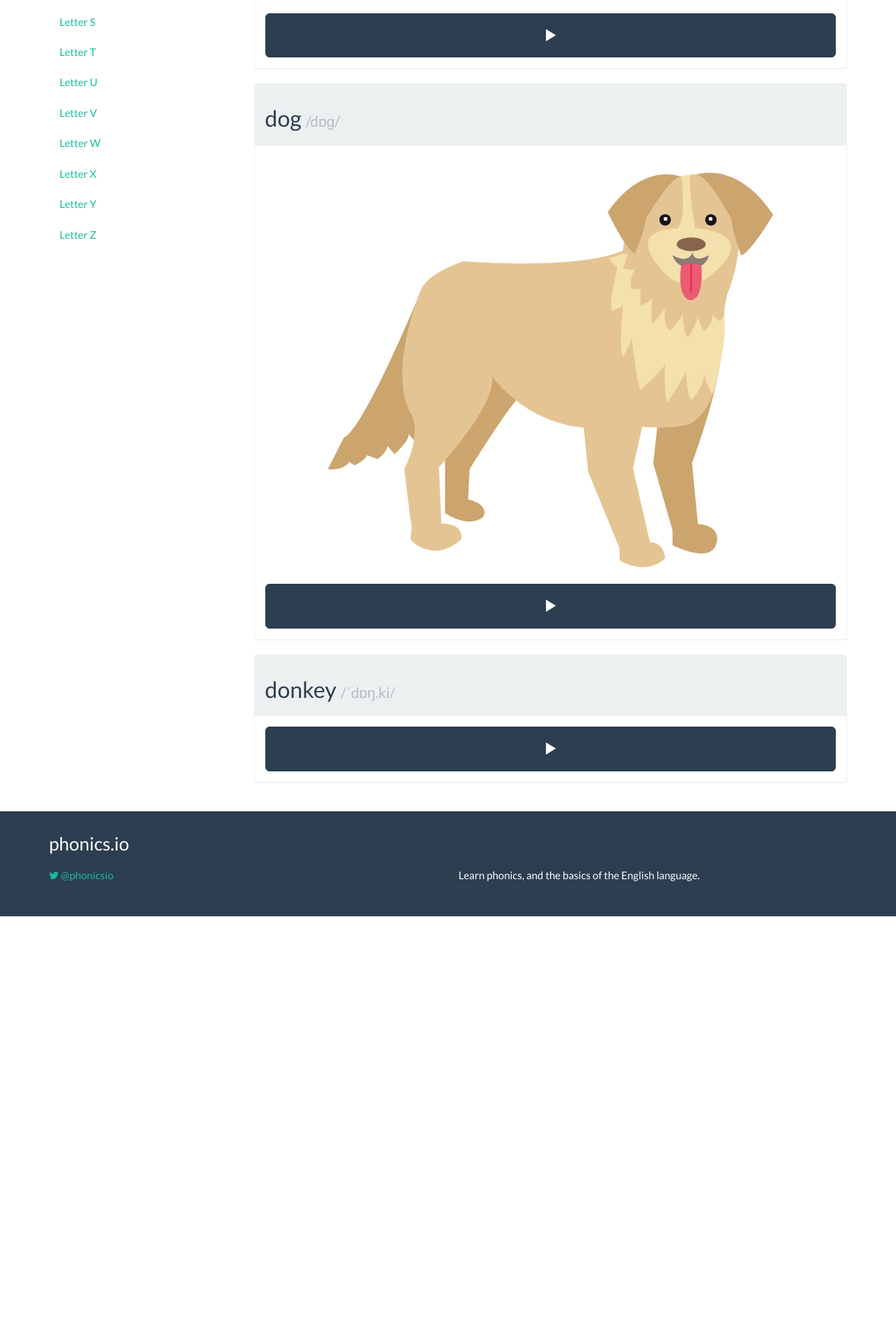
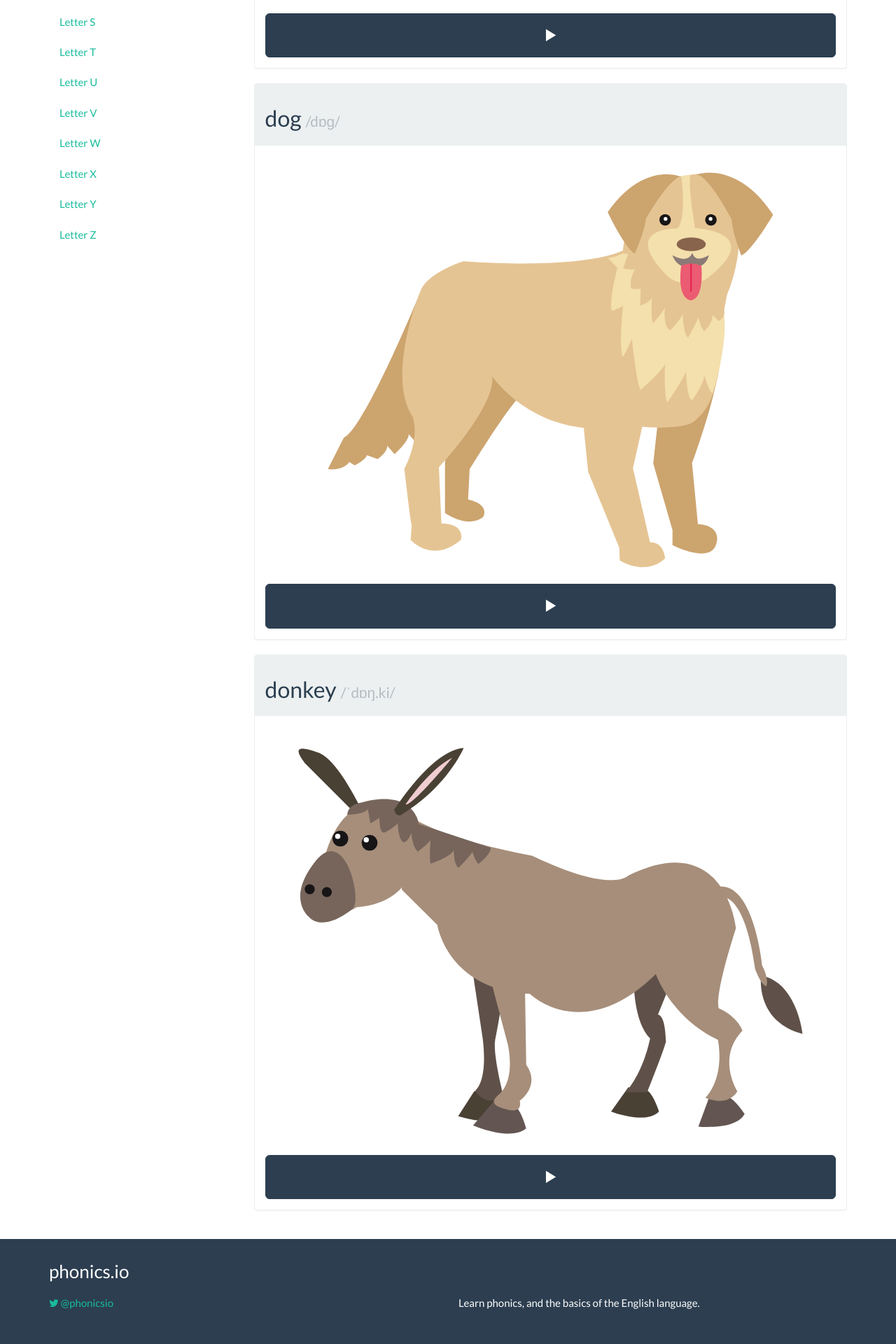
Before and after one commit to irmbrady/phonics.io, a Jekyll site: the page built from letters/d.html, in a window 1280 px wide. Shown: the part 852-2772 px from the top of the page at 70% size. Built offline with Jekyll 4.4.1, drawn with Linux system fonts in a browser that asks for light colours; nearby versions of some CDN libraries; before the commit the page ends 2161 px from its top, so only the background shows below that.

Commit message:
Added donkey svg

```diff
--- a/letters/d.html
+++ b/letters/d.html
@@ -42,7 +42,7 @@
     <h2>donkey <small>/ˈdɒŋ.ki/</small></h2>
   </div>
   <div class="panel-body">
-    <!-- <img src="/../resources/images/XX.svg" alt="XX" style="width: 100%; display: block;"/> -->
+    <img src="/../resources/images/donkey.svg" alt="donkey" style="width: 100%; display: block;"/>
     <audio id="say-donkey">
       <source src="/../resources/sounds/mp3/donkey.mp3" type="audio/mpeg" />
       <source src="/../resources/sounds/ogg/donkey.ogg" type="audio/ogg" />
```
Also changed, not shown: resources/images/donkey.svg (added).
